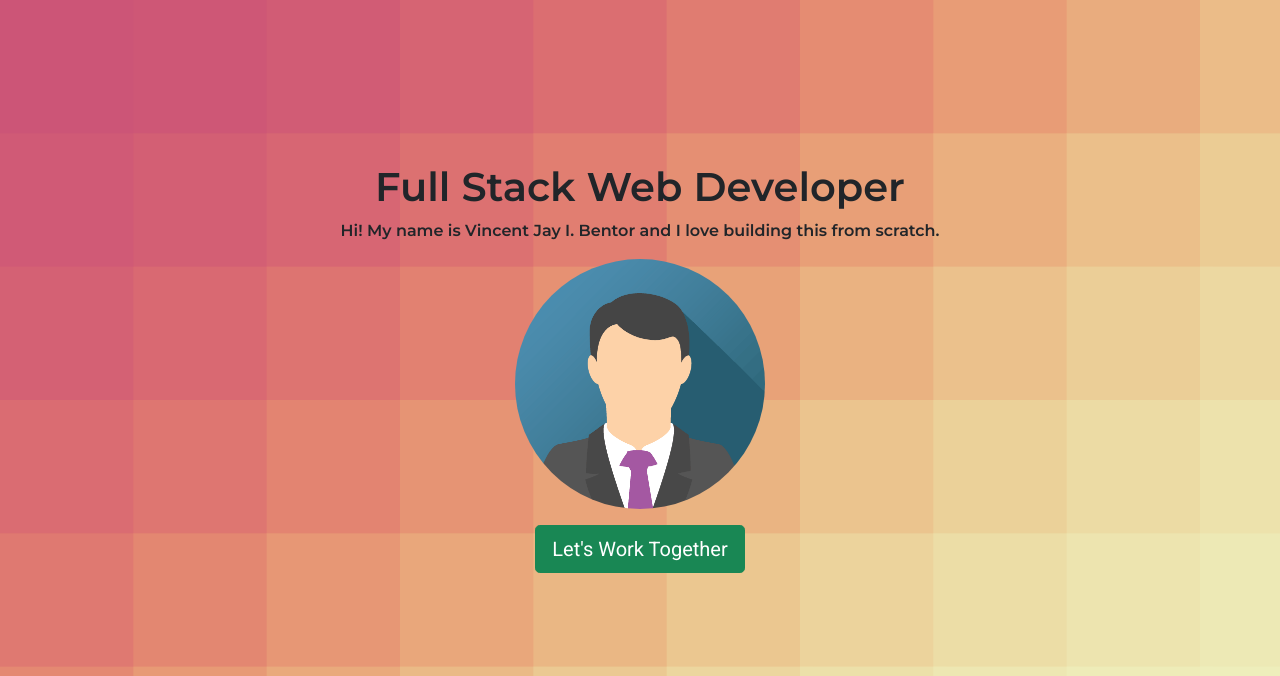
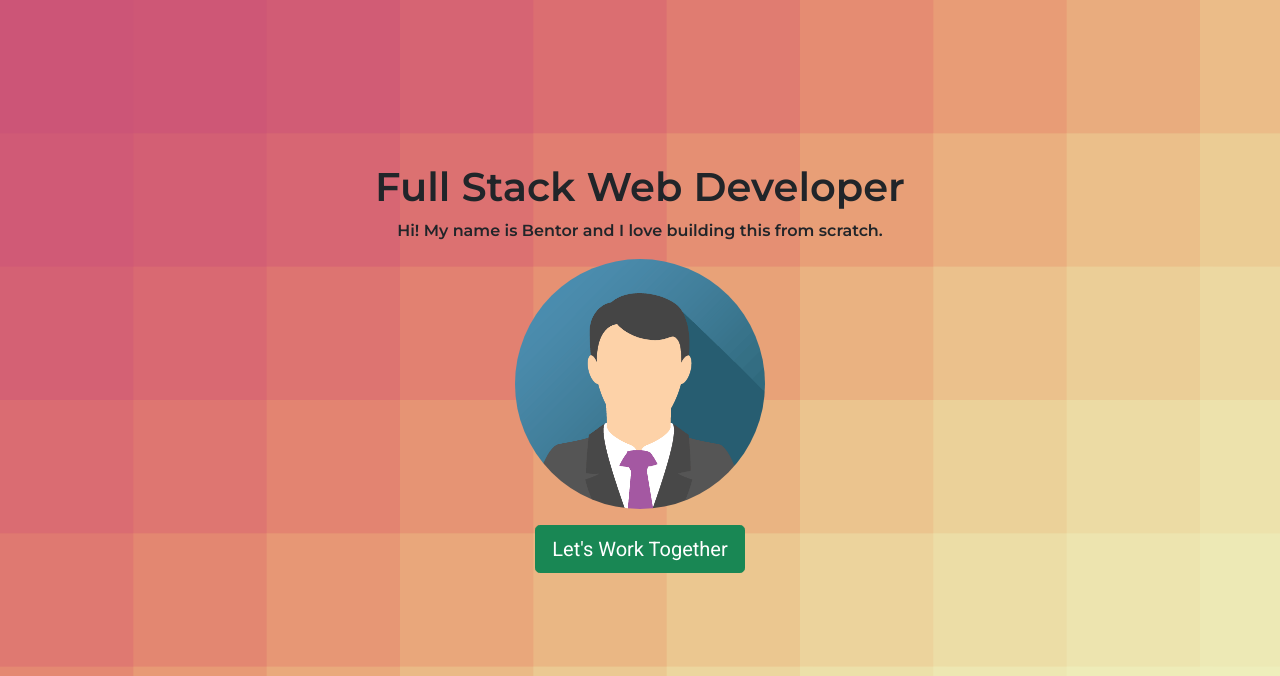
Before and after one commit to Sennn19/kahit-ano-lang-daw, a plain HTML site: page index.html in a window 1280 px wide. Shown: the top 676 px of the page. Drawn offline with nearby package versions, Linux system fonts and the light colour scheme.

Commit message:
second commit

```diff
--- a/index.html
+++ b/index.html
@@ -26,7 +26,7 @@
 
         <section class="text-center mt-5" id="landing">
             <h1>Full Stack Web Developer</h1>
-            <p>Hi! My name is Vincent Jay I. Bentor and I love building this from scratch.</p>
+            <p>Hi! My name is Bentor and I love building this from scratch.</p>
             <img src="images/image.png" id="profile" class="img-fluid">
             <a href="mailto:johnmeddiemariano@gmail.com" class="btn btn-success btn-lg mt-3">Let's Work Together</a>
         </section>
```
